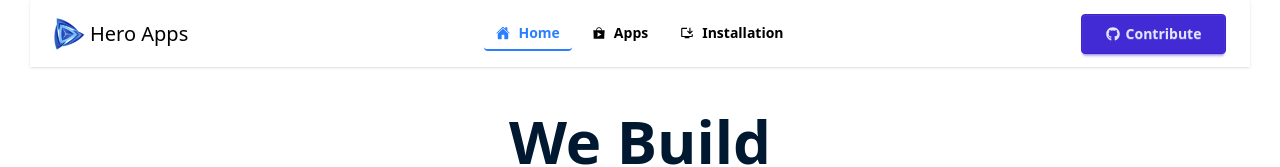
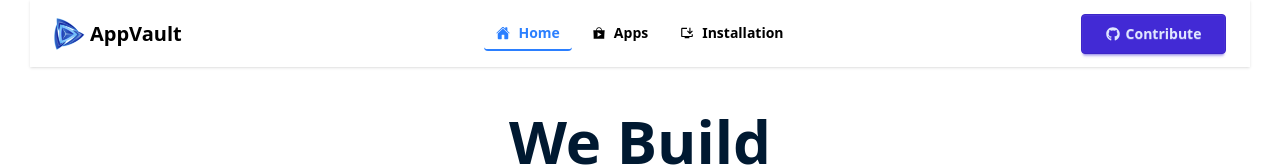
Before and after one commit to AH-Muzahid/App-Center, a React (Vite) app: page / in a window 1280 px wide. Shown: the top 167 px of the page. Built offline with nearby package versions, Linux system fonts and the light colour scheme.

Commit message:
Readme.md file updated

```diff
--- a/src/Components/Navber.jsx
+++ b/src/Components/Navber.jsx
@@ -27,7 +27,7 @@
 
         <Link to="/" className='flex items-center gap-1'>
           <img className='w-8' src={logo} alt="" />
-          <span className=" text-xl">Hero Apps</span>
+          <span className=" text-xl font-bold">AppVault</span>
         </Link>
       </div>
       <div className="navbar-center hidden lg:flex">
```
Also changed, not shown: 1 other file (tests, documents, lock files or other folders).
